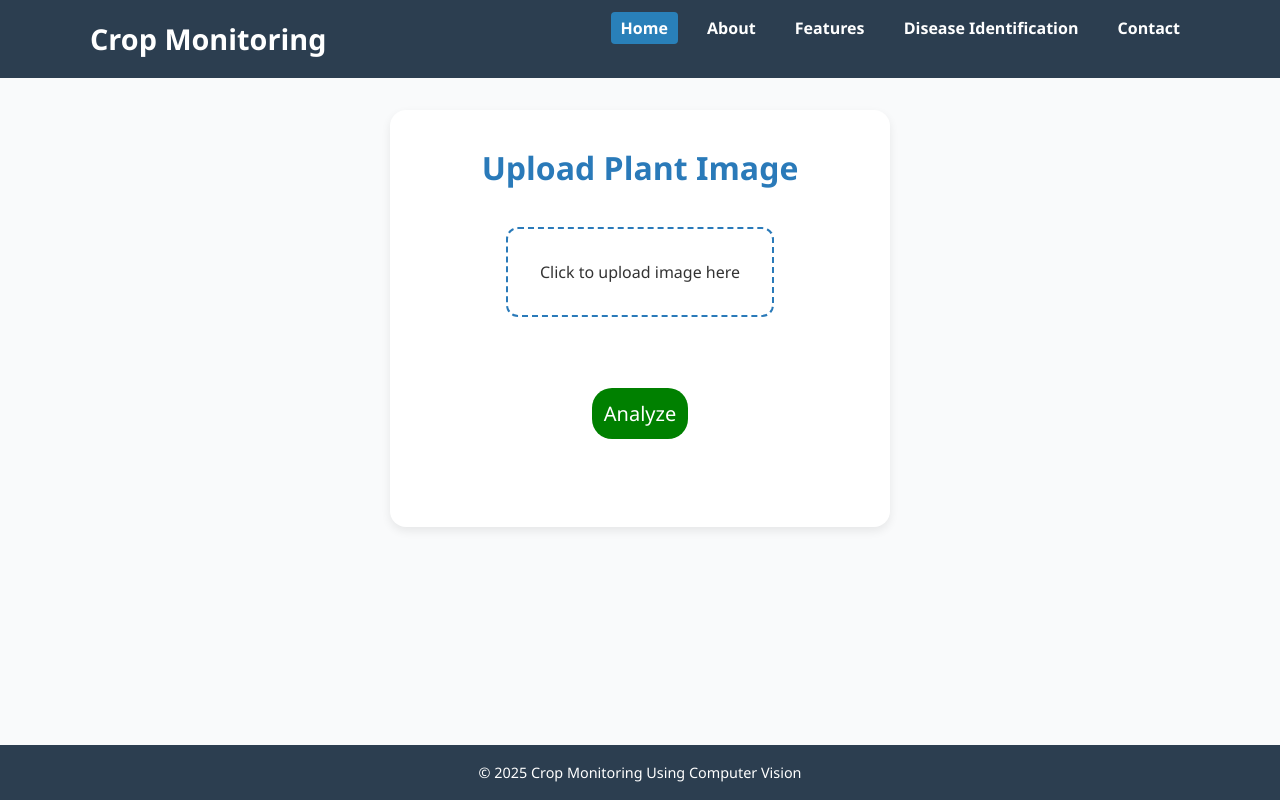
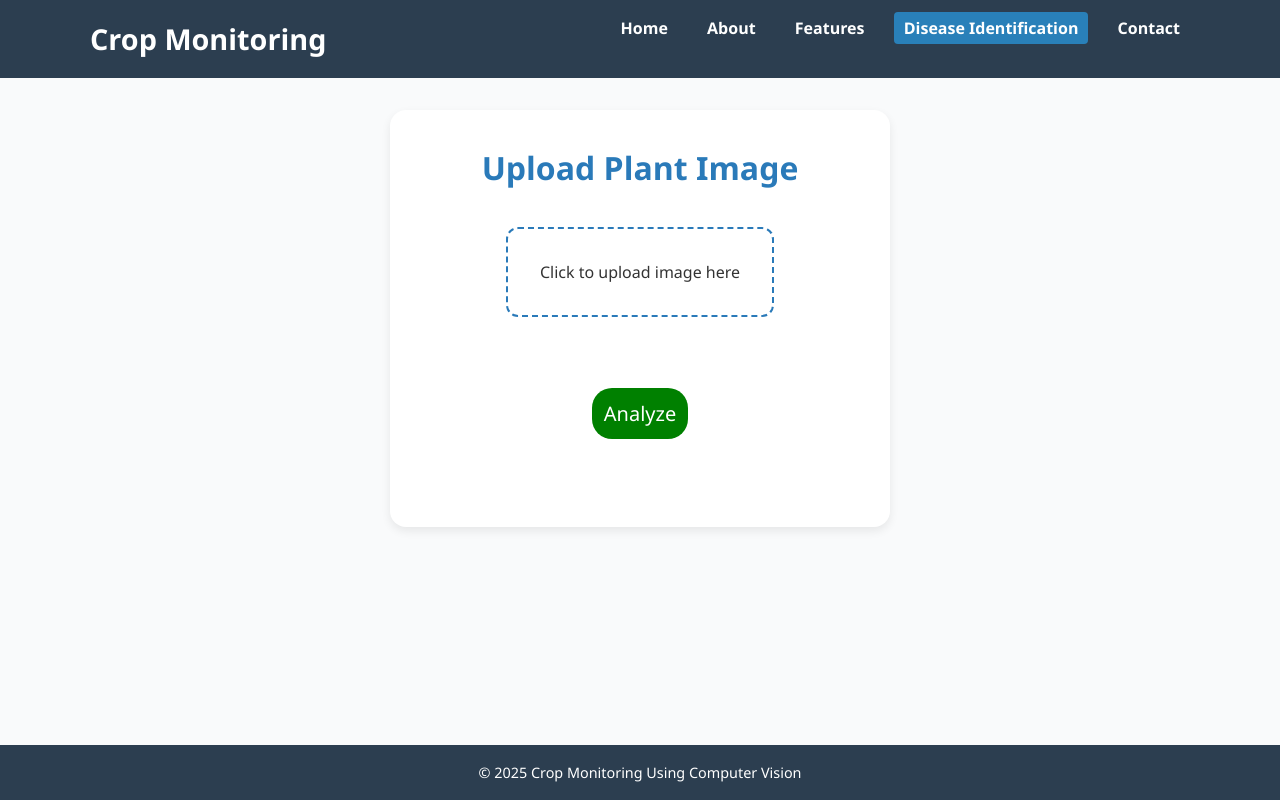
Before and after one commit to Bhuvansairam05/Crop-Monitoring-Using-Computer-Vision, a website: page public/diseaseIdentification.html in a window 1280 px wide. Drawn offline with Linux system fonts and the light colour scheme.

Commit message:
fix: Update active class for navigation links in Disease Identification page

```diff
--- a/public/diseaseIdentification.html
+++ b/public/diseaseIdentification.html
@@ -58,10 +58,10 @@
         <h1 class="logo">Crop Monitoring</h1>
         <nav>
           <ul class="nav-links">
-            <li><a href="../index.html" class="active">Home</a></li>
+            <li><a href="../index.html" >Home</a></li>
             <li><a href="../about.html">About</a></li>
             <li><a href="../features.html">Features</a></li>
-            <li><a href="../diseaseIdentification.html">Disease Identification</a></li>
+            <li><a href="../diseaseIdentification.html" class="active">Disease Identification</a></li>
             <li><a href="../contact.html">Contact</a></li>
           </ul>
         </nav>
```
